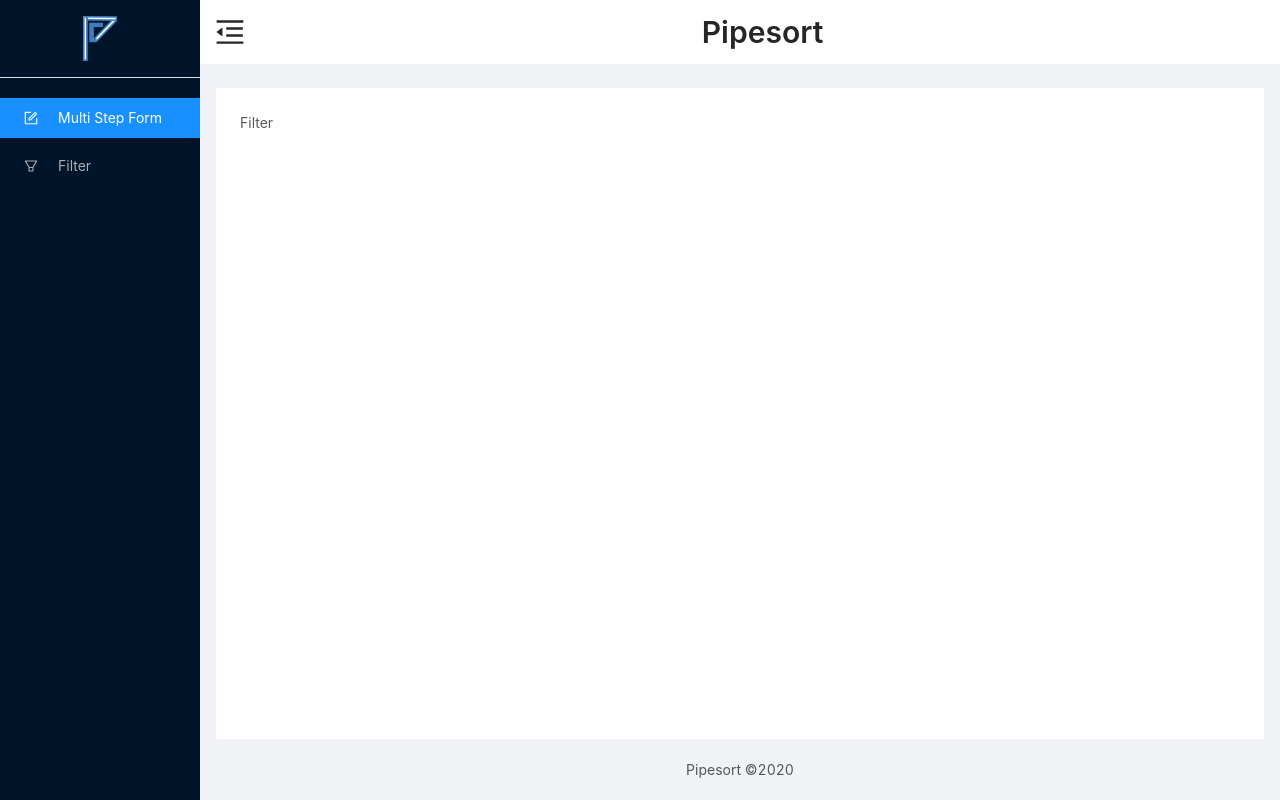
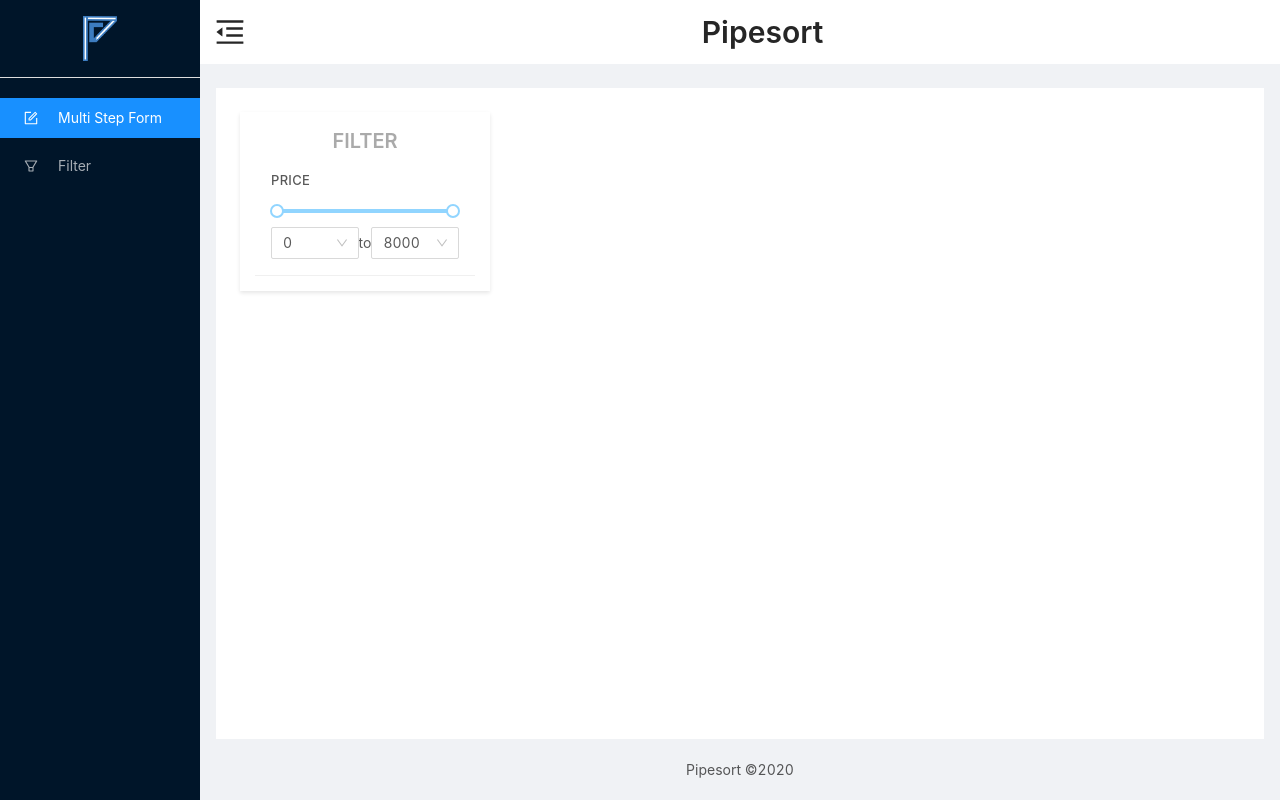
Before and after one commit to zeenat-abedin-au3/Multi-step-form-advanced-filter, a React (Create React App) app: page /filter in a window 1280 px wide. Built offline with nearby package versions, Linux system fonts and the light colour scheme.

Commit message:
feat: price slider filter

```diff
--- a/src/components/Filter/Filter.jsx
+++ b/src/components/Filter/Filter.jsx
@@ -1,7 +1,16 @@
 import React from "react";
+import { Row, Col } from "antd";
+
+import FilterBar from "./FilterBar";
 
 const Filter = () => {
-  return <div>Filter</div>;
+  return (
+    <Row>
+      <Col span={6}>
+        <FilterBar />
+      </Col>
+    </Row>
+  );
 };
 
 export default Filter;
--- /dev/null
+++ b/src/components/Filter/FilterBar.jsx
@@ -0,0 +1,26 @@
+import React from "react";
+
+import CustomTitle from "../Layout/CustomTitle";
+import Price from "./Price";
+
+import { FilterDiv } from "./style";
+
+const FilterBar = () => {
+  return (
+    <FilterDiv>
+      <CustomTitle
+        level={4}
+        text="Filter"
+        style={{
+          textAlign: "center",
+          textTransform: "uppercase",
+          color: "#aaa",
+          marginBottom: "20px",
+        }}
+      />
+      <Price />
+    </FilterDiv>
+  );
+};
+
+export default FilterBar;
--- /dev/null
+++ b/src/components/Filter/Price.jsx
@@ -0,0 +1,56 @@
+import React from "react";
+import { Slider, Select } from "antd";
+
+import { FilterSectionTitle, PriceDiv } from "./style";
+
+const { Option } = Select;
+
+const Price = () => {
+  const handleSlider = (value) => {
+    console.log(value);
+  };
+  const handleMinValue = (value) => {
+    console.log(value);
+  };
+  const handleMaxValue = (value) => {
+    console.log(value);
+  };
+  return (
+    <PriceDiv>
+      <FilterSectionTitle>Price</FilterSectionTitle>
+      <Slider
+        range
+        step={500}
+        defaultValue={[0, 8000]}
+        min={0}
+        max={8000}
+        onChange={handleSlider}
+      />
+      <div className="min-max">
+        <Select
+          defaultValue="0"
+          style={{ width: 120 }}
+          onChange={handleMinValue}
+        >
+          <Option value="0">0</Option>
+          <Option value="500">500</Option>
+          <Option value="1500">1500</Option>
+          <Option value="2000">2000</Option>
+          <Option value="2500">2500</Option>
+        </Select>
+        <span>to</span>
+        <Select
+          defaultValue="8000"
+          style={{ width: 120 }}
+          onChange={handleMaxValue}
+        >
+          <Option value="3000">3000</Option>
+          <Option value="6000">6000</Option>
+          <Option value="8000">8000</Option>
+        </Select>
+      </div>
+    </PriceDiv>
+  );
+};
+
+export default Price;
--- /dev/null
+++ b/src/components/Filter/style.js
@@ -0,0 +1,28 @@
+import styled from "styled-components";
+
+export const FilterDiv = styled.div`
+  min-height: 100%;
+  box-shadow: 0px 2px 4px rgba(0, 0, 0, 0.1);
+  padding: 15px;
+`;
+export const FilterSectionTitle = styled.p`
+  text-align: left;
+  margin: 0;
+  padding: 0;
+  text-transform: uppercase;
+  font-size: 13px;
+  font-weight: 500;
+  text-transform: uppercase;
+  letter-spacing: 0.3px;
+`;
+
+export const PriceDiv = styled.div`
+  padding: 16px;
+  border-bottom: 1px solid #f0f0f0;
+
+  .min-max {
+    display: flex;
+    justify-content: space-between;
+    align-items: center;
+  }
+`;
--- a/src/components/Layout/CustomTitle.jsx
+++ b/src/components/Layout/CustomTitle.jsx
@@ -1,6 +1,10 @@
 import React from "react";
 import { TitleX } from "../style/style";
 
-const CustomTitle = ({ level, text }) => <TitleX level={level}>{text} </TitleX>;
+const CustomTitle = ({ level, text, ...otherProps }) => (
+  <TitleX {...otherProps} level={level}>
+    {text}{" "}
+  </TitleX>
+);
 
 export default CustomTitle;
```
